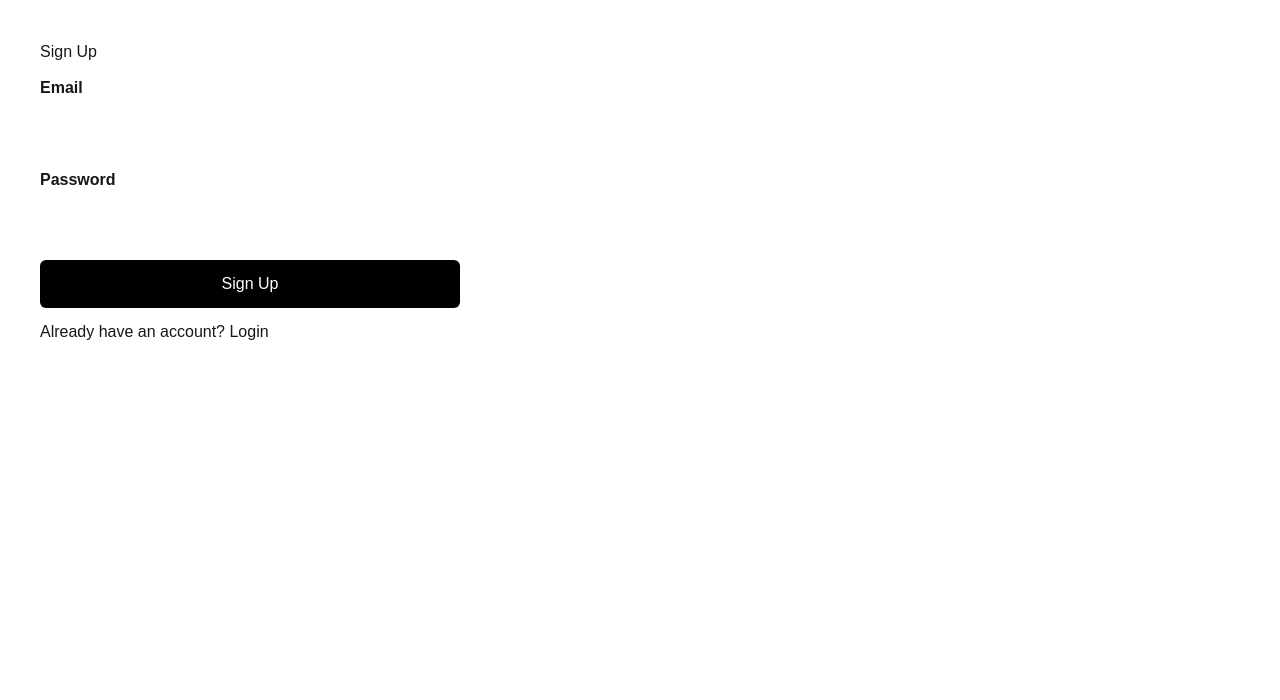
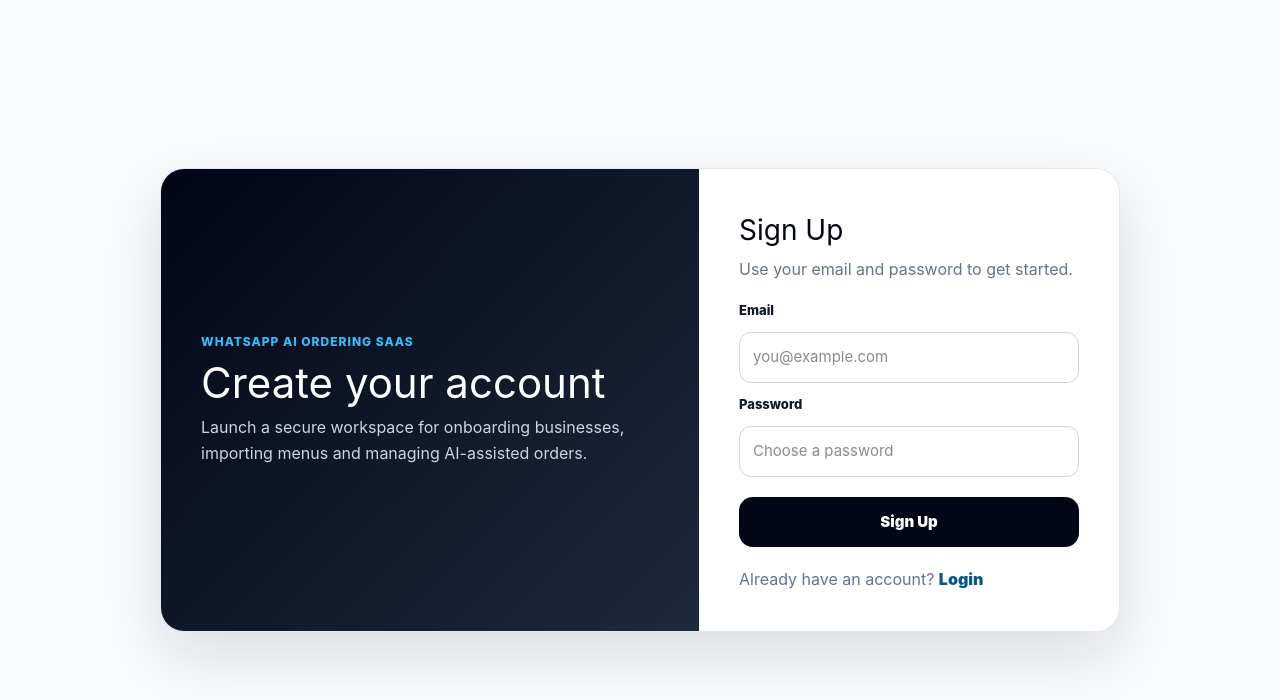
Before and after one commit to AISELLING/whatsapp-ai-ordering, a Next.js app: page /signup in a window 1280 px wide. Shown: the top 700 px of the page. Built offline with nearby package versions, Linux system fonts and the light colour scheme; no server answers.

Commit message:
improve auth page design

```diff
--- a/app/login/page.tsx
+++ b/app/login/page.tsx
@@ -60,13 +60,33 @@
   }
 
   if (checkingSession) {
-    return <main style={page}>Checking session...</main>
+    return (
+      <main style={page}>
+        <section style={card}>
+          <p style={eyebrow}>WhatsApp AI Ordering SaaS</p>
+          <h1 style={title}>Checking session...</h1>
+        </section>
+      </main>
+    )
   }
 
   return (
     <main style={page}>
+      <section style={card}>
+        <div style={brandPanel}>
+          <p style={eyebrow}>WhatsApp AI Ordering SaaS</p>
+          <h1 style={title}>Welcome back</h1>
+          <p style={subtitle}>
+            Sign in to manage your businesses, menus, orders and WhatsApp AI
+            ordering workflows.
+          </p>
+        </div>
+
         <form onSubmit={login} style={form}>
-        <h1>Login</h1>
+          <div>
+            <h2 style={formTitle}>Login</h2>
+            <p style={muted}>Enter your account details to continue.</p>
+          </div>
 
           {error && <p style={errorStyle}>{error}</p>}
 
@@ -77,6 +97,7 @@
             onChange={(event) => setEmail(event.target.value)}
             required
             style={input}
+            placeholder="you@example.com"
           />
 
           <label style={label}>Password</label>
@@ -86,49 +107,139 @@
             onChange={(event) => setPassword(event.target.value)}
             required
             style={input}
+            placeholder="Your password"
           />
 
           <button type="submit" disabled={loading} style={button}>
             {loading ? 'Logging in...' : 'Login'}
           </button>
 
-        <p>
-          No account? <a href="/signup">Sign up</a>
+          <p style={footerText}>
+            No account? <a href="/signup" style={link}>Sign up</a>
           </p>
         </form>
+      </section>
     </main>
   )
 }
 
 const page: React.CSSProperties = {
+  minHeight: '100vh',
+  background: '#f8fafc',
+  display: 'flex',
+  alignItems: 'center',
+  justifyContent: 'center',
+  padding: 24,
+  fontFamily:
+    'Inter, ui-sans-serif, system-ui, -apple-system, BlinkMacSystemFont, Arial',
+}
+
+const card: React.CSSProperties = {
+  width: '100%',
+  maxWidth: 960,
+  background: 'white',
+  border: '1px solid #e2e8f0',
+  borderRadius: 24,
+  boxShadow: '0 24px 60px rgba(15, 23, 42, 0.12)',
+  display: 'grid',
+  gridTemplateColumns: 'minmax(280px, 1fr) minmax(320px, 420px)',
+  overflow: 'hidden',
+}
+
+const brandPanel: React.CSSProperties = {
+  background: 'linear-gradient(135deg, #020617, #1e293b)',
+  color: 'white',
   padding: 40,
-  fontFamily: 'Arial',
+  display: 'flex',
+  flexDirection: 'column',
+  justifyContent: 'center',
+}
+
+const eyebrow: React.CSSProperties = {
+  color: '#38bdf8',
+  textTransform: 'uppercase',
+  letterSpacing: 1,
+  fontWeight: 800,
+  fontSize: 12,
+  margin: 0,
+}
+
+const title: React.CSSProperties = {
+  margin: '10px 0',
+  fontSize: 42,
+  lineHeight: 1.05,
+}
+
+const subtitle: React.CSSProperties = {
+  margin: 0,
+  color: '#cbd5e1',
+  lineHeight: 1.6,
+  maxWidth: 440,
 }
 
 const form: React.CSSProperties = {
-  maxWidth: 420,
+  padding: 40,
   display: 'grid',
   gap: 12,
+  alignContent: 'center',
+}
+
+const formTitle: React.CSSProperties = {
+  margin: 0,
+  fontSize: 28,
+  color: '#020617',
+}
+
+const muted: React.CSSProperties = {
+  color: '#64748b',
+  margin: '6px 0 8px',
+  lineHeight: 1.5,
 }
 
 const label: React.CSSProperties = {
-  fontWeight: 700,
+  fontWeight: 800,
+  fontSize: 13,
+  color: '#0f172a',
 }
 
 const input: React.CSSProperties = {
-  padding: 10,
-  fontSize: 16,
+  width: '100%',
+  padding: 13,
+  borderRadius: 12,
+  border: '1px solid #cbd5e1',
+  fontSize: 15,
+  boxSizing: 'border-box',
+  outlineColor: '#38bdf8',
 }
 
 const button: React.CSSProperties = {
-  padding: '12px 20px',
-  background: 'black',
+  marginTop: 8,
+  padding: 14,
+  background: '#020617',
   color: 'white',
   border: 'none',
-  borderRadius: 6,
+  borderRadius: 14,
   cursor: 'pointer',
+  fontWeight: 900,
+  fontSize: 15,
 }
 
 const errorStyle: React.CSSProperties = {
-  color: 'red',
+  color: '#991b1b',
+  background: '#fee2e2',
+  border: '1px solid #fecaca',
+  borderRadius: 12,
+  padding: 12,
+  margin: 0,
 }
+
+const footerText: React.CSSProperties = {
+  color: '#64748b',
+  margin: '8px 0 0',
+}
+
+const link: React.CSSProperties = {
+  color: '#075985',
+  fontWeight: 900,
+  textDecoration: 'none',
+}
--- a/app/signup/page.tsx
+++ b/app/signup/page.tsx
@@ -60,13 +60,33 @@
   }
 
   if (checkingSession) {
-    return <main style={page}>Checking session...</main>
+    return (
+      <main style={page}>
+        <section style={card}>
+          <p style={eyebrow}>WhatsApp AI Ordering SaaS</p>
+          <h1 style={title}>Checking session...</h1>
+        </section>
+      </main>
+    )
   }
 
   return (
     <main style={page}>
+      <section style={card}>
+        <div style={brandPanel}>
+          <p style={eyebrow}>WhatsApp AI Ordering SaaS</p>
+          <h1 style={title}>Create your account</h1>
+          <p style={subtitle}>
+            Launch a secure workspace for onboarding businesses, importing
+            menus and managing AI-assisted orders.
+          </p>
+        </div>
+
         <form onSubmit={signup} style={form}>
-        <h1>Sign Up</h1>
+          <div>
+            <h2 style={formTitle}>Sign Up</h2>
+            <p style={muted}>Use your email and password to get started.</p>
+          </div>
 
           {error && <p style={errorStyle}>{error}</p>}
 
@@ -77,6 +97,7 @@
             onChange={(event) => setEmail(event.target.value)}
             required
             style={input}
+            placeholder="you@example.com"
           />
 
           <label style={label}>Password</label>
@@ -86,49 +107,139 @@
             onChange={(event) => setPassword(event.target.value)}
             required
             style={input}
+            placeholder="Choose a password"
           />
 
           <button type="submit" disabled={loading} style={button}>
             {loading ? 'Signing up...' : 'Sign Up'}
           </button>
 
-        <p>
-          Already have an account? <a href="/login">Login</a>
+          <p style={footerText}>
+            Already have an account? <a href="/login" style={link}>Login</a>
           </p>
         </form>
+      </section>
     </main>
   )
 }
 
 const page: React.CSSProperties = {
+  minHeight: '100vh',
+  background: '#f8fafc',
+  display: 'flex',
+  alignItems: 'center',
+  justifyContent: 'center',
+  padding: 24,
+  fontFamily:
+    'Inter, ui-sans-serif, system-ui, -apple-system, BlinkMacSystemFont, Arial',
+}
+
+const card: React.CSSProperties = {
+  width: '100%',
+  maxWidth: 960,
+  background: 'white',
+  border: '1px solid #e2e8f0',
+  borderRadius: 24,
+  boxShadow: '0 24px 60px rgba(15, 23, 42, 0.12)',
+  display: 'grid',
+  gridTemplateColumns: 'minmax(280px, 1fr) minmax(320px, 420px)',
+  overflow: 'hidden',
+}
+
+const brandPanel: React.CSSProperties = {
+  background: 'linear-gradient(135deg, #020617, #1e293b)',
+  color: 'white',
   padding: 40,
-  fontFamily: 'Arial',
+  display: 'flex',
+  flexDirection: 'column',
+  justifyContent: 'center',
+}
+
+const eyebrow: React.CSSProperties = {
+  color: '#38bdf8',
+  textTransform: 'uppercase',
+  letterSpacing: 1,
+  fontWeight: 800,
+  fontSize: 12,
+  margin: 0,
+}
+
+const title: React.CSSProperties = {
+  margin: '10px 0',
+  fontSize: 42,
+  lineHeight: 1.05,
+}
+
+const subtitle: React.CSSProperties = {
+  margin: 0,
+  color: '#cbd5e1',
+  lineHeight: 1.6,
+  maxWidth: 440,
 }
 
 const form: React.CSSProperties = {
-  maxWidth: 420,
+  padding: 40,
   display: 'grid',
   gap: 12,
+  alignContent: 'center',
+}
+
+const formTitle: React.CSSProperties = {
+  margin: 0,
+  fontSize: 28,
+  color: '#020617',
+}
+
+const muted: React.CSSProperties = {
+  color: '#64748b',
+  margin: '6px 0 8px',
+  lineHeight: 1.5,
 }
 
 const label: React.CSSProperties = {
-  fontWeight: 700,
+  fontWeight: 800,
+  fontSize: 13,
+  color: '#0f172a',
 }
 
 const input: React.CSSProperties = {
-  padding: 10,
-  fontSize: 16,
+  width: '100%',
+  padding: 13,
+  borderRadius: 12,
+  border: '1px solid #cbd5e1',
+  fontSize: 15,
+  boxSizing: 'border-box',
+  outlineColor: '#38bdf8',
 }
 
 const button: React.CSSProperties = {
-  padding: '12px 20px',
-  background: 'black',
+  marginTop: 8,
+  padding: 14,
+  background: '#020617',
   color: 'white',
   border: 'none',
-  borderRadius: 6,
+  borderRadius: 14,
   cursor: 'pointer',
+  fontWeight: 900,
+  fontSize: 15,
 }
 
 const errorStyle: React.CSSProperties = {
-  color: 'red',
+  color: '#991b1b',
+  background: '#fee2e2',
+  border: '1px solid #fecaca',
+  borderRadius: 12,
+  padding: 12,
+  margin: 0,
 }
+
+const footerText: React.CSSProperties = {
+  color: '#64748b',
+  margin: '8px 0 0',
+}
+
+const link: React.CSSProperties = {
+  color: '#075985',
+  fontWeight: 900,
+  textDecoration: 'none',
+}
```
Lines whose indentation alone changed are shown as unchanged.
